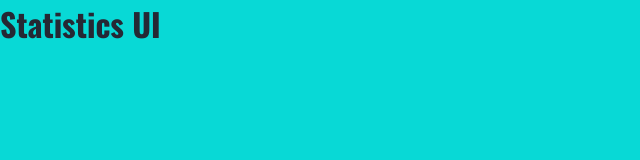
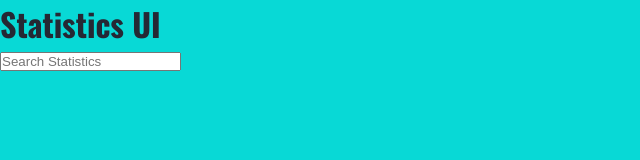
Before and after one commit to codewithsakshi/statistics-site, a plain HTML site: page src/index.html in a window 1280 px wide. Shown: the whole page, without its empty margins (0-640 px from the left). Drawn offline with nearby package versions, Linux system fonts and the light colour scheme.

Commit message:
Add Searchbox at home page

```diff
--- a/src/index.html
+++ b/src/index.html
@@ -9,5 +9,6 @@
 </head>
 <body>
     <h1>Statistics UI</h1>
+    <input type="seach" placeholder="Search Statistics">
 </body>
 </html>
```
